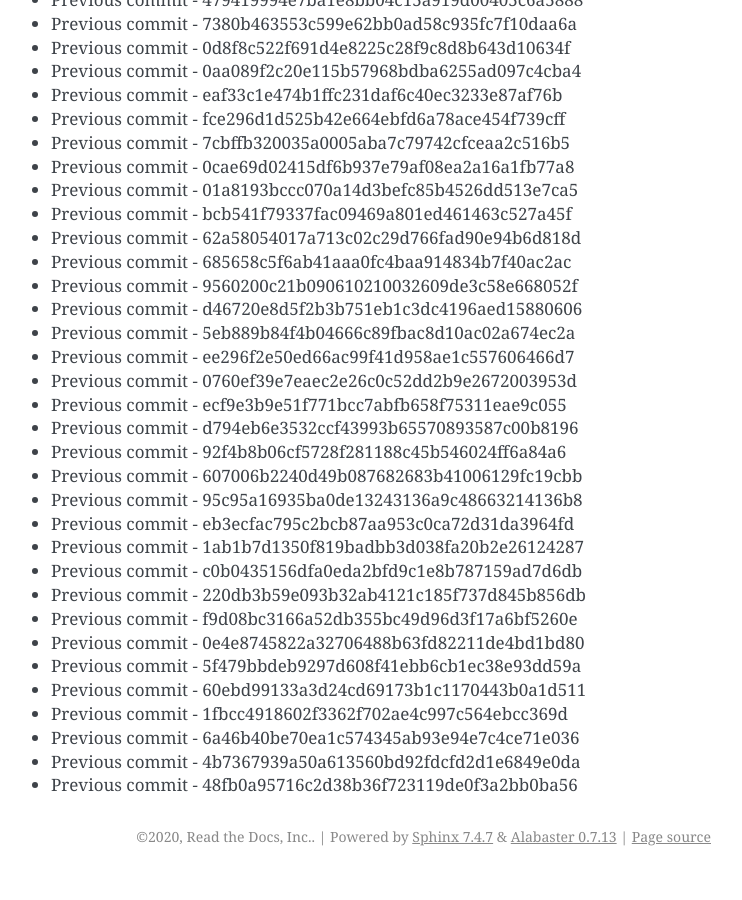
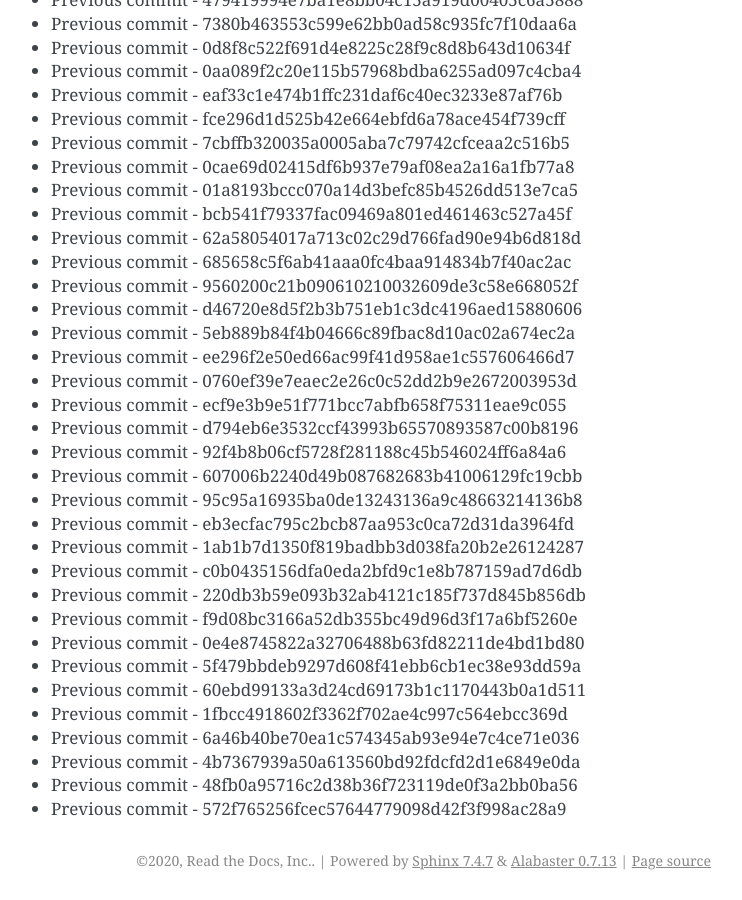
Before and after one commit to readthedocs/rtd-git-stresstest, a Sphinx documentation site: the page built from docs/updates.rst, in a window 1280 px wide and 900 px high, scrolled down 15005 px. Shown: the whole window, without its empty margins (399-1141 px from the left). Built offline with Sphinx 7.4.7, drawn with Linux system fonts in a browser that asks for light colours; before the commit the page ends 15881 px from its top, so only the background shows below that.

Commit message:
Generating commit from previous: 572f765256fcec57644779098d42f3f998ac28a9

```diff
--- a/docs/updates.rst
+++ b/docs/updates.rst
@@ -662,3 +662,4 @@ It can be tested for any performance characteristics.
 * Previous commit - 6a46b40be70ea1c574345ab93e94e7c4ce71e036
 * Previous commit - 4b7367939a50a613560bd92fdcfd2d1e6849e0da
 * Previous commit - 48fb0a95716c2d38b36f723119de0f3a2bb0ba56
+* Previous commit - 572f765256fcec57644779098d42f3f998ac28a9
```
